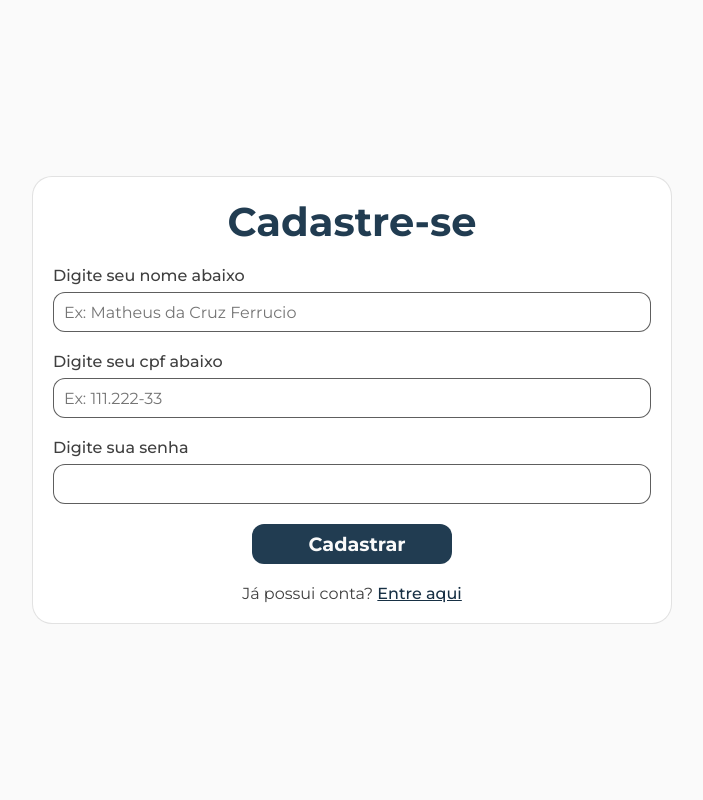
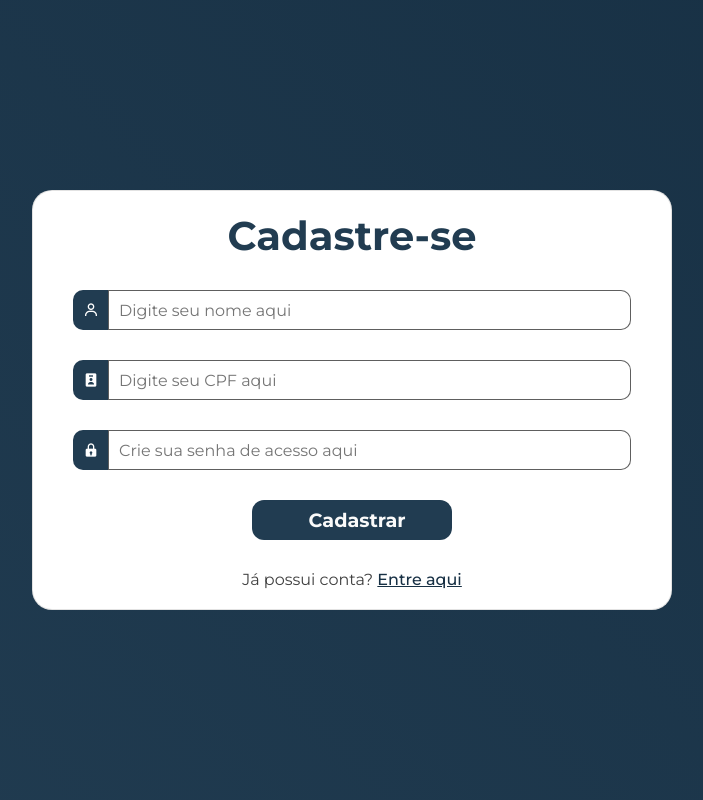
Before and after one commit to matheusferrucio/Gerenciador-gastos-obras, a PHP site: page /controle_gastos_obras/pages/front/cadastros/cadastrar.php in a window 1280 px wide. Shown: the whole page, without its empty margins (288-991 px from the left). Run offline with PHP 8.4, Linux system fonts and the light colour scheme.

Commit message:
Atualizei as telas de login e cadastro de usuário. Modifiquei o background, elementos dos formulários, adcicionei ícones para melhorar o design dessas telas

```diff
--- a/css/forms.css
+++ b/css/forms.css
@@ -1,3 +1,8 @@
+body {
+   /* background-color: var(--realce) !important; */
+   background-image: linear-gradient(45deg, var(--realce), var(--realce02));
+}
+
 .container {
    height: 100vh;
    display: flex;
@@ -8,7 +13,7 @@
 .card_formulario {
    width: 50%;
    border-radius: 20px;
-   padding: 20px;
+   padding: 20px 40px;
    background-color: var(--branco);
    border: 1px solid var(--borda-card);
 
@@ -20,16 +25,42 @@
 
    & .row {
       display: flex;
-      flex-direction: column;
-      gap: 7px;
-      margin-top: 20px;
+      margin-top: 30px;
+
+      & .input_wrap {
+         display: flex;
+         width: 100%;
+         /* border: 1px solid black; */
+
+         & span {
+            flex: 1;
+            display: flex;
+            align-items: center;
+            justify-content: center;
+            border: 1px solid var(--realce);
+            border-right: none;
+            border-radius: 10px 0 0 10px;
+            background-color: var(--realce);
+
+            & i {
+               color: var(--branco);
+            }
+         }
+
+         & input {
+            /* border: 1px solid var(--realce); */
+            flex: 15;
+            border-radius: 0 10px 10px 0;
+         }
+      }
 
       & label {
          font-weight: 500;
          font-size: 1rem;
       }
 
-      & input {
+      & input,
+      button[type=submit] {
          border: 1px solid var(--cinza);
          border-radius: 12px;
          height: 40px;
@@ -37,7 +68,7 @@
          padding-left: 10px;
       }
 
-      & input[type=submit] {
+      & button[type=submit] {
          width: 200px;
          margin: 0 auto;
          cursor: pointer;
@@ -47,13 +78,18 @@
          font-weight: bold;
          border: none;
          transition: all var(--trans02) ease;
+
+         & i {
+            color: var(--branco);
+            font-size: 1.2rem;
+         }
       }
       & input[type=submit]:hover {
          background-color: var(--realce02);
       }
 
       & p {
-         text-align: center;
+         margin: 0 auto;
 
          & a {
             font-weight: 500;
--- a/js/formatacao_input.js
+++ b/js/formatacao_input.js
@@ -1,7 +1,6 @@
 const input   = document.getElementById('valor');
 const hidden  = document.getElementById('valor_numerico');
 const inputWrap = document.querySelector('.input_wrap');
-const form = document.querySelector('form.form_cadastro');
 
 // Formata centavos + milhares no padrão pt-BR
 function formatarBRL(raw) {
--- a/pages/front/cadastros/cadastrar.php
+++ b/pages/front/cadastros/cadastrar.php
@@ -17,6 +17,8 @@
       <link rel="stylesheet" href="<?= BASE_URL; ?>css/reset.css">
       <link rel="stylesheet" href="<?= BASE_URL; ?>css/style.css">
       <link rel="stylesheet" href="<?= BASE_URL; ?>css/forms.css">
+      <link href='https://unpkg.com/boxicons@2.1.4/css/boxicons.min.css' rel='stylesheet'>
+      <script src="https://cdn.jsdelivr.net/npm/chart.js" defer></script>
       <title>Cadastre-se</title>
       <style>
             body {
@@ -31,22 +33,31 @@
 
                   <form action="<?= BASE_URL; ?>pages/back/cadastros/cadastrardb.php" method="POST">
                         <div class="row">
-                              <label for="nomeUsuario">Digite seu nome abaixo</label>
-                              <input type="text" name="nomeUsuario" id="nomeUsuario" placeholder="Ex: Matheus da Cruz Ferrucio" required>
+                              <!-- <label for="nomeUsuario">Digite seu nome abaixo</label> -->
+                              <div class="input_wrap">
+                                    <span><i class='bx bx-user'></i></span>
+                                    <input type="text" name="nomeUsuario" id="nomeUsuario" placeholder="Digite seu nome aqui" required>
+                              </div>
                         </div>
 
                         <div class="row">
-                              <label for="cpfUsuario">Digite seu cpf abaixo</label>
-                              <input type="text" name="cpfUsuario" id="cpfUsuario" placeholder="Ex: 111.222-33" maxlength="11" required>
+                              <!-- <label for="cpfUsuario">Digite seu cpf abaixo</label> -->
+                              <div class="input_wrap">
+                                    <span><i class='bx bxs-user-badge'></i></span>
+                                    <input type="text" name="cpfUsuario" id="cpfUsuario" placeholder="Digite seu CPF aqui" maxlength="11" required>
+                              </div>
                         </div>
 
                         <div class="row">
-                              <label for="senhaUser">Digite sua senha</label>
-                              <input type="password" name="senhaUsuario" id="senhaUser" required>
+                              <!-- <label for="senhaUser">Digite sua senha</label> -->
+                              <div class="input_wrap">
+                                    <span><i class='bx bxs-lock' ></i></span>
+                                    <input type="password" name="senhaUsuario" id="senhaUser" placeholder="Crie sua senha de acesso aqui" required>
+                              </div>
                         </div>
 
                         <div class="row">
-                              <input type="submit" value="Cadastrar">
+                              <button type="submit">Cadastrar</button>
                         </div>
 
                         <div class="row">
```
Also changed, not shown: index.php (+11 -5 lines). Lines whose indentation alone changed are shown as unchanged.
